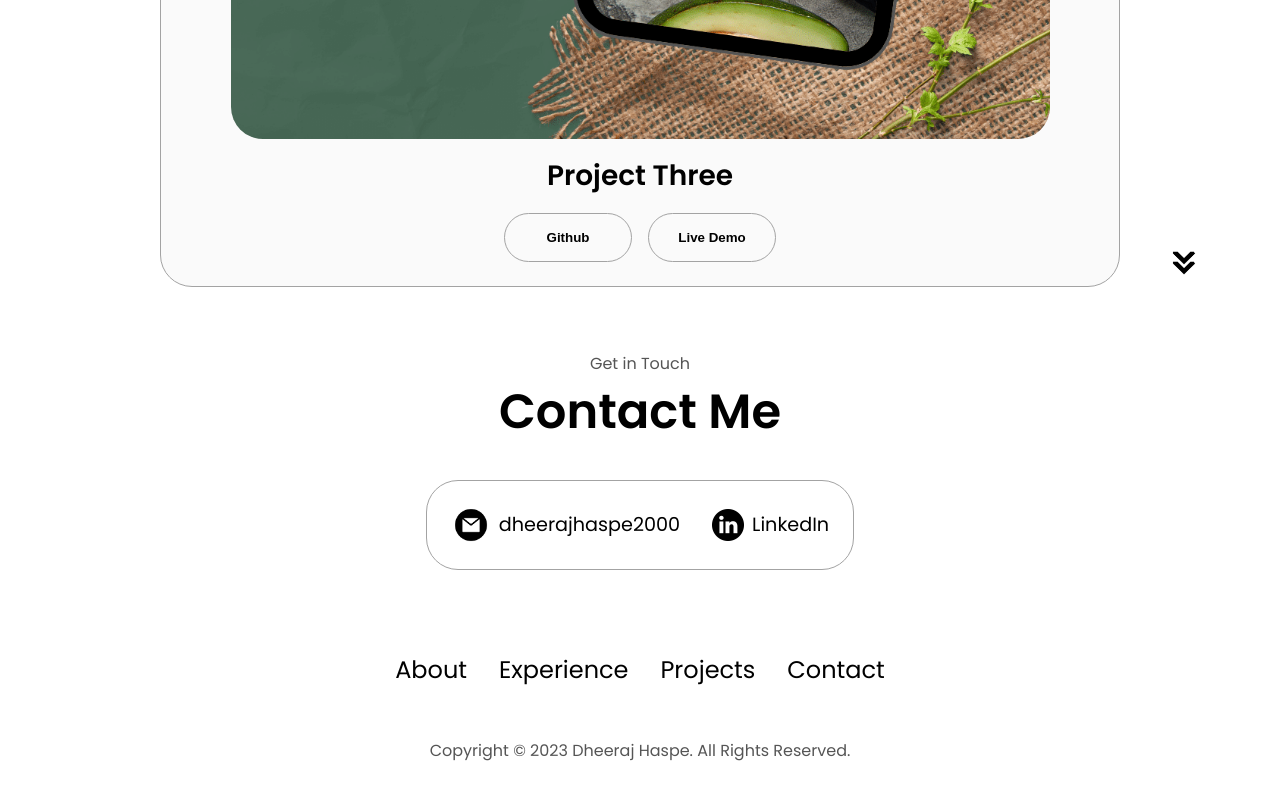
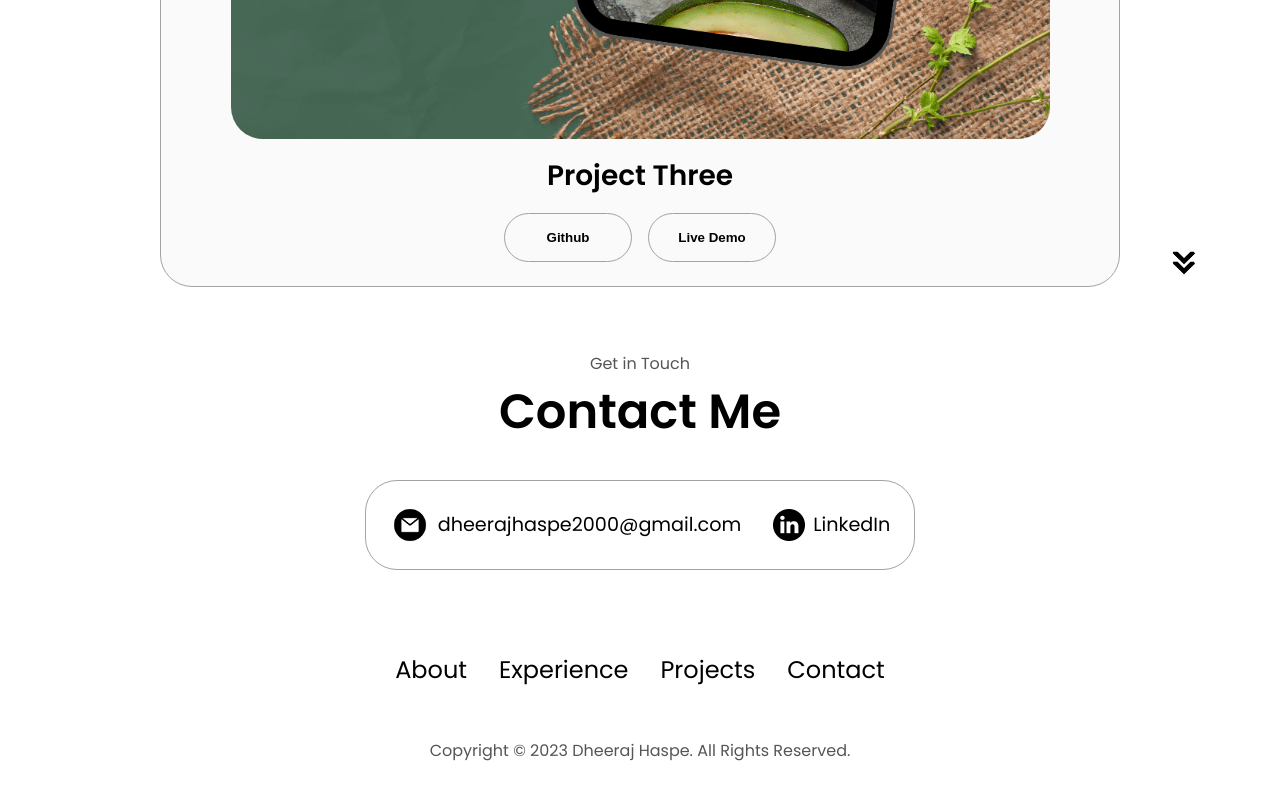
Before and after one commit to Dheeraj15052000/Portfolio, a plain HTML site: page index.html in a window 1280 px wide. Shown: the part 3876-4676 px from the top of the page. Drawn offline with Linux system fonts and the light colour scheme.

Commit message:
Update index.html

```diff
--- a/index.html
+++ b/index.html
@@ -347,7 +347,7 @@
             alt="Email icon"
             class="icon contact-icon email-icon"
           />
-          <p><a href="mailto:dheerajhaspe2000@gmail.com">dheerajhaspe2000</a></p>
+          <p><a href="mailto:dheerajhaspe2000@gmail.com">dheerajhaspe2000@gmail.com</a></p>
         </div>
         <div class="contact-info-container">
           <img
```
